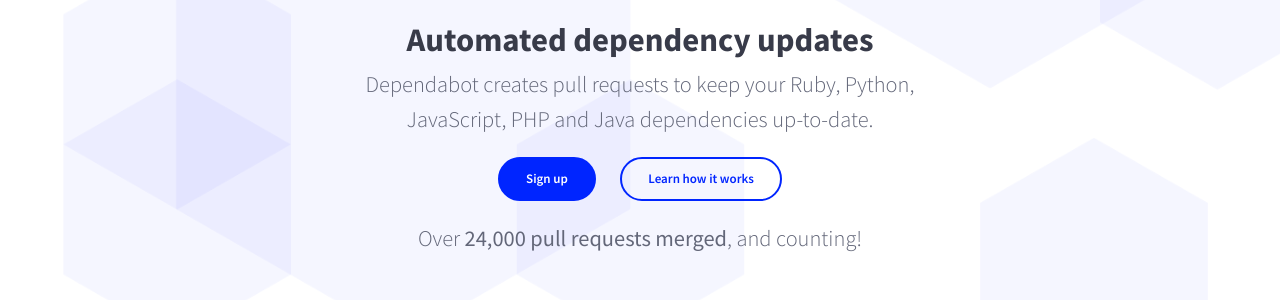
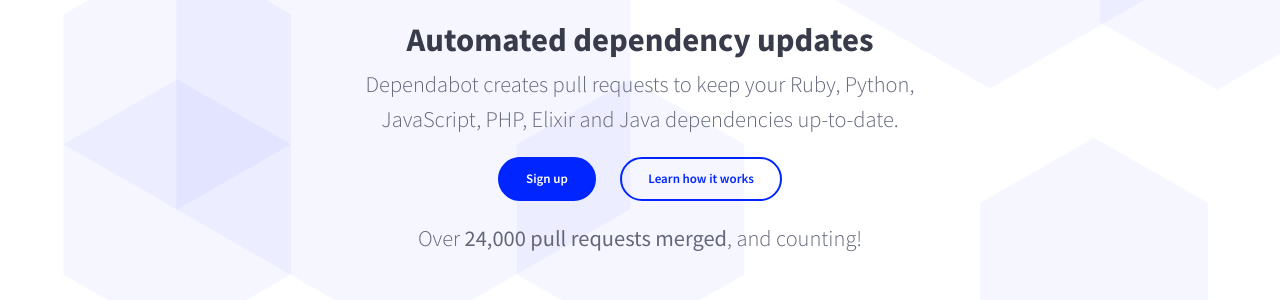
Before and after one commit to desenvolvedorIcotrade/App.bot, a Jekyll site: the page index.html, which Jekyll copies as it is, in a window 1280 px wide and 900 px high. Shown: the part 282-582 px from the top of the window. Built offline with Jekyll 4.4.1, drawn with Linux system fonts in a browser that asks for light colours; nearby versions of some CDN libraries.

Commit message:
Mention Elixir

```diff
--- a/_config.yml
+++ b/_config.yml
@@ -16,7 +16,7 @@
 title: Dependabot
 #email: your-email@domain.com
 description: > # this means to ignore newlines until "baseurl:"
-  Dependabot makes keeping your Ruby, JavaScript, PHP, Python and Java dependencies up to date
+  Dependabot makes keeping your Ruby, JavaScript, PHP, Python, Elixir and Java dependencies up to date
   easy.
 baseurl: "" # the subpath of your site, e.g. /blog
 url: "https://dependabot.com"
--- a/_layouts/post.html
+++ b/_layouts/post.html
@@ -10,7 +10,7 @@
 
   <div class="entry">{{ content }}</div>
   <div class="section cta">
-    <p>Dependabot makes it easy to keep your Ruby, JavaScript, PHP, Python and Java dependencies up-to-date.</p>
+    <p>Dependabot makes it easy to keep your Ruby, JavaScript, PHP, Python, Elixir and Java dependencies up-to-date.</p>
     <a class="button primary" href="//dependabot.com">Find out more</a>
     <a class="button" href="//app.dependabot.com/auth/sign-up">Take me to the app</a>
   </div>
--- a/index.html
+++ b/index.html
@@ -50,7 +50,7 @@
 
       <div class="section hero">
         <h2>Automated dependency updates</h2>
-        <p>Dependabot creates pull requests to keep your Ruby, Python, JavaScript, PHP and Java dependencies up-to-date.</p>
+        <p>Dependabot creates pull requests to keep your Ruby, Python, JavaScript, PHP, Elixir and Java dependencies up-to-date.</p>
         <p>
           <a class="button primary" href="//app.dependabot.com/auth/sign-up">Sign up</a>
           <a class="button" href="#how-it-works">Learn how it works</a>
```
